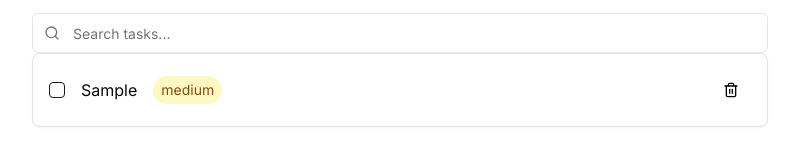
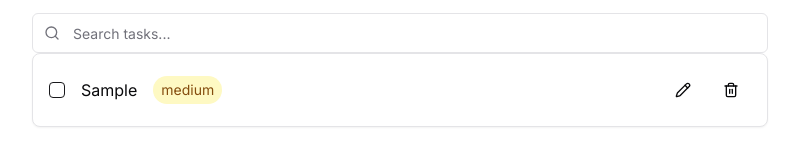
Before and after one commit to certainlyMohneeesh/task-manager, a Next.js app: page / in a window 1280 px wide. Both pictures are taken after typing "Sample" into the empty fields and a click on the button "Add Task". Shown: the part 163-323 px from the top of the page, without its empty margins (240-1039 px from the left). Built offline with nearby package versions, Linux system fonts and the light colour scheme.

Commit message:
Adds edit task feature

```diff
--- a/src/app/page.tsx
+++ b/src/app/page.tsx
@@ -7,7 +7,7 @@ import { useTasks } from '@/hooks/useTasks'
 import { SearchBar } from "@/components/features/search/SearchBar"
 
 export default function Home() {
-  const { tasks, addTask, deleteTask, toggleTask } = useTasks()
+  const { tasks, addTask, deleteTask, toggleTask, editTask } = useTasks()
   const [searchQuery, setSearchQuery] = useState('')
 
   const filteredTasks = tasks.filter(task =>
@@ -29,6 +29,7 @@ export default function Home() {
         tasks={filteredTasks}
         onDeleteTask={deleteTask}
         onToggleTask={toggleTask}
+        onEditTask={editTask}
       />
     </main>
   )
--- /dev/null
+++ b/src/components/features/tasks/EditTaskDialog.tsx
@@ -0,0 +1,73 @@
+'use client'
+
+import { Task } from "@/types/Task"
+import { Button } from "@/components/ui/button"
+import {
+  Dialog,
+  DialogContent,
+  DialogHeader,
+  DialogTitle,
+  DialogTrigger,
+} from "@/components/ui/dialog"
+import { Input } from "@/components/ui/input"
+import { Pencil } from "lucide-react"
+import {
+  Select,
+  SelectContent,
+  SelectItem,
+  SelectTrigger,
+  SelectValue,
+} from "@/components/ui/select"
+import { useState } from "react"
+
+interface EditTaskDialogProps {
+  task: Task
+  onEditTask: (id: string, title: string, priority: Task['priority']) => void
+}
+
+export function EditTaskDialog({ task, onEditTask }: EditTaskDialogProps) {
+  const [title, setTitle] = useState(task.title)
+  const [priority, setPriority] = useState<Task['priority']>(task.priority)
+  const [open, setOpen] = useState(false)
+
+  const handleSubmit = (e: React.FormEvent) => {
+    e.preventDefault()
+    if (title.trim()) {
+      onEditTask(task.id, title.trim(), priority)
+      setOpen(false)
+    }
+  }
+
+  return (
+    <Dialog open={open} onOpenChange={setOpen}>
+      <DialogTrigger asChild>
+        <Button variant="ghost" size="icon">
+          <Pencil className="h-4 w-4" />
+        </Button>
+      </DialogTrigger>
+      <DialogContent className="sm:max-w-[425px]">
+        <DialogHeader>
+          <DialogTitle>Edit Task</DialogTitle>
+        </DialogHeader>
+        <form onSubmit={handleSubmit} className="space-y-4">
+          <Input
+            value={title}
+            onChange={(e) => setTitle(e.target.value)}
+            placeholder="Task title"
+          />
+          <Select value={priority} onValueChange={(value: Task['priority']) => setPriority(value)}>
+            <SelectTrigger>
+              <SelectValue placeholder="Select priority" />
+            </SelectTrigger>
+            <SelectContent>
+              <SelectItem value="low">Low Priority</SelectItem>
+              <SelectItem value="medium">Medium Priority</SelectItem>
+              <SelectItem value="high">High Priority</SelectItem>
+            </SelectContent>
+          </Select>
+          <Button type="submit">Save Changes</Button>
+        </form>
+      </DialogContent>
+    </Dialog>
+  )
+}
--- a/src/components/features/tasks/TaskList.tsx
+++ b/src/components/features/tasks/TaskList.tsx
@@ -7,13 +7,16 @@ import { Card } from '@/components/ui/card'
 import { Task } from '@/types/Task'
 import { Trash2 } from 'lucide-react'
 
+import { EditTaskDialog } from './EditTaskDialog'
+
 interface TaskListProps {
   tasks: Task[]
   onDeleteTask: (id: string) => void
   onToggleTask: (id: string) => void
+  onEditTask: (id: string, title: string, priority: Task['priority']) => void
 }
 
-export function TaskList({ tasks, onDeleteTask, onToggleTask }: TaskListProps) {
+export function TaskList({ tasks, onDeleteTask, onToggleTask, onEditTask }: TaskListProps) {
   const getPriorityColor = (priority: Task['priority']) => {
     const colors = {
       low: 'bg-green-100 text-green-800',
@@ -46,6 +49,8 @@ export function TaskList({ tasks, onDeleteTask, onToggleTask }: TaskListProps) {
                   {task.priority}
                 </span>
               </div>
+            <div className="flex space-x-2">
+              <EditTaskDialog task={task} onEditTask={onEditTask} />
               <Button
                 variant="ghost"
                 size="icon"
@@ -53,6 +58,7 @@ export function TaskList({ tasks, onDeleteTask, onToggleTask }: TaskListProps) {
               >
                 <Trash2 className="h-4 w-4" />
               </Button>
+              </div>
             </div>
           </Card>
         </motion.div>
--- a/src/hooks/useTasks.ts
+++ b/src/hooks/useTasks.ts
@@ -38,5 +38,13 @@ export const useTasks = () => {
     ));
   };
 
-  return { tasks, addTask, deleteTask, toggleTask };
+  const editTask = (id: string, title: string, priority: Task['priority']) => {
+    setTasks(tasks.map(task =>
+      task.id === id
+        ? { ...task, title, priority }
+        : task
+    ))
+  };
+
+  return { tasks, addTask, deleteTask, toggleTask, editTask};
 };
```
